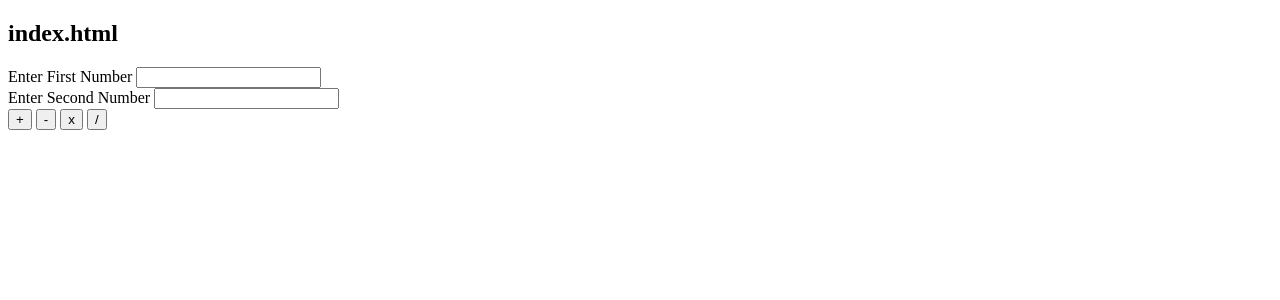
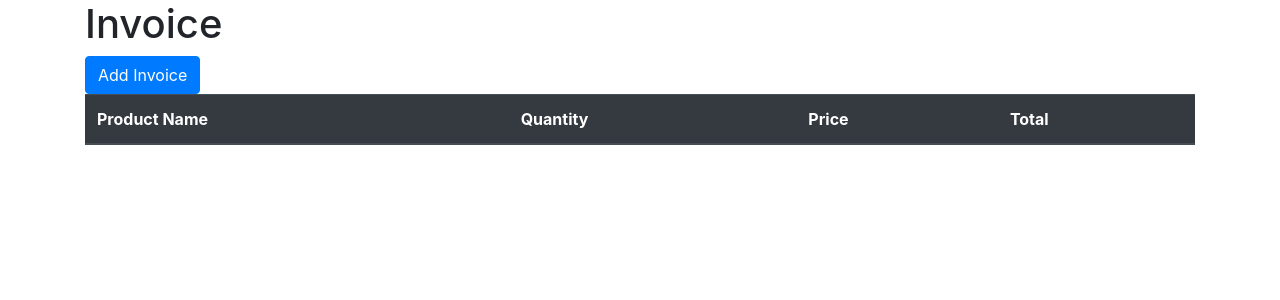
Before and after one commit to Dany104/abdul-qadirdeveloper-NFTP_Batch2_php, a PHP site: page / in a window 1280 px wide. Shown: the top 300 px of the page. Run offline with PHP 8.4, Linux system fonts and the light colour scheme; lists and menus that the app fills with data are empty.

Commit message:
rearrange and code for invoicing app

```diff
--- a/calculator.php
+++ b/Calculator/calculator.php
@@ -44,12 +44,12 @@
         // by create a function
         function ValidateInput($num1, $num2, $operator)
         {
-            if($num1 == null)
+            if($num1 == null || !is_numeric($num1))
             {
                 echo "Invalid First Number";
                 return false;
             }
-            if($num2 == null)
+            if($num2 == null || !is_numeric($num2))
             {
                 echo "Invalid Second Number";
                 return false;
@@ -59,7 +59,6 @@
                 echo "Invalid Operator";
                 return false;
             }
-
             // check division by zero
             if($operator == "/" && $num2 == 0)
             {
@@ -93,6 +92,7 @@
             }else{
                 echo "$num1 $operator $num2 = $result" ;
             }
+
         }
 
     ?>
--- /dev/null
+++ b/_include/foot.php
@@ -0,0 +1,5 @@
+<script src="https://code.jquery.com/jquery-3.5.1.slim.min.js" integrity="sha384-DfXdz2htPH0lsSSs5nCTpuj/zy4C+OGpamoFVy38MVBnE+IbbVYUew+OrCXaRkfj" crossorigin="anonymous"></script>
+    <script src="https://cdn.jsdelivr.net/npm/bootstrap@4.6.0/dist/js/bootstrap.bundle.min.js" integrity="sha384-Piv4xVNRyMGpqkS2by6br4gNJ7DXjqk09RmUpJ8jgGtD7zP9yug3goQfGII0yAns" crossorigin="anonymous"></script>
+</body>
+
+</html>
--- /dev/null
+++ b/_include/head.php
@@ -0,0 +1,12 @@
+<!DOCTYPE html>
+<html lang="en">
+
+<head>
+    <meta charset="UTF-8">
+    <meta http-equiv="X-UA-Compatible" content="IE=edge">
+    <meta name="viewport" content="width=device-width, initial-scale=1.0">
+    <link rel="stylesheet" href="https://cdn.jsdelivr.net/npm/bootstrap@4.6.0/dist/css/bootstrap.min.css" integrity="sha384-B0vP5xmATw1+K9KRQjQERJvTumQW0nPEzvF6L/Z6nronJ3oUOFUFpCjEUQouq2+l" crossorigin="anonymous">
+    <title>Invoices</title>
+</head>
+
+<body>
--- a/index.php
+++ b/index.php
@@ -1,24 +1,56 @@
-<!DOCTYPE html>
-<html lang="en">
-<head>
-    <meta charset="UTF-8">
-    <meta http-equiv="X-UA-Compatible" content="IE=edge">
-    <meta name="viewport" content="width=device-width, initial-scale=1.0">
-    <title>Document</title>
-</head>
-<body>
-    <h2>index.html</h2>
-    <form action="calculator.php" method="post">
-        <label for="num1">Enter First Number</label>
-        <input type="number" name="num1" step="0.01" >
-        <br>
-        <label for="num2">Enter Second Number</label>
-        <input type="number" name="num2" step="0.01">
-        <br>
-        <input type="submit" name="operator" value="+" />
-        <input type="submit" name="operator" value="-" />
-        <input type="submit" name="operator" value="x" />
-        <input type="submit" name="operator" value="/" />
-    </form>
-</body>
-</html>
+<?php
+    include '_include/head.php';
+?>
+<?php
+     $productName=null;
+     $Price = null;
+     $Quantity = null;
+     if(isset($_POST["num1"])){
+         $num1 = $_POST["num1"];
+     }
+     if(isset($_POST["num1"])){
+         $num2 = $_POST["num2"];
+     }
+     if(isset($_POST["num1"])){
+         $operator = $_POST["operator"];
+     }
+     if(ValidateInput()){
+         echo "Product submitted!";
+     }
+     function ValidateInput(){
+
+     }
+
+?>
+
+    <div class="container">
+        <div class="row">
+            <div class="col">
+                <h1>Invoice</h1>
+            </div>
+        </div>
+        <div class="row">
+            <div class="col"><a class="btn btn-primary" href="addInvoice.php">Add Invoice</a></div>
+        </div>
+        <div class="row">
+            <div class="col">
+                <table class="table  table-striped  table-hover">
+                    <thead class="thead-dark">
+                        <tr>
+                            <th scope="col">Product Name</th>
+                            <th scope="col">Quantity</th>
+                            <th scope="col">Price</th>
+                            <th scope="col">Total</th>
+                        </tr>
+                    </thead>
+
+                </table>
+            </div>
+
+        </div>
+
+    </div>
+
+<?php
+    include '_include/foot.php';
+?>
```
Also changed, not shown: Calculator/index.php (added, +24 -0 lines), addInvoice.php (added, +34 -0 lines), Basic/index.php (renamed from index_old.php).
